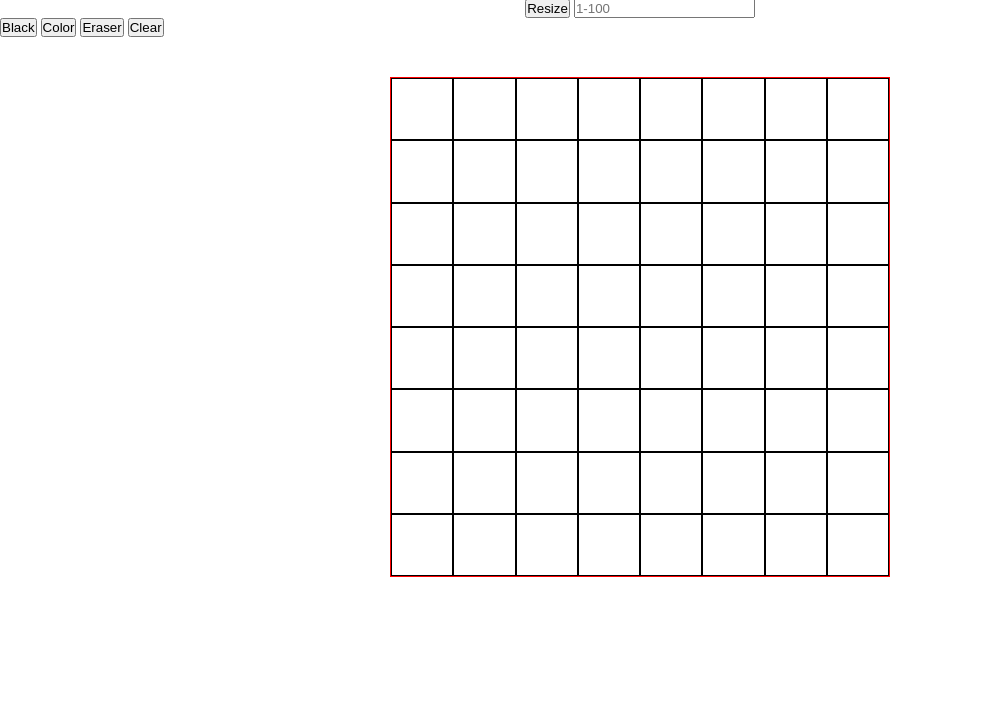
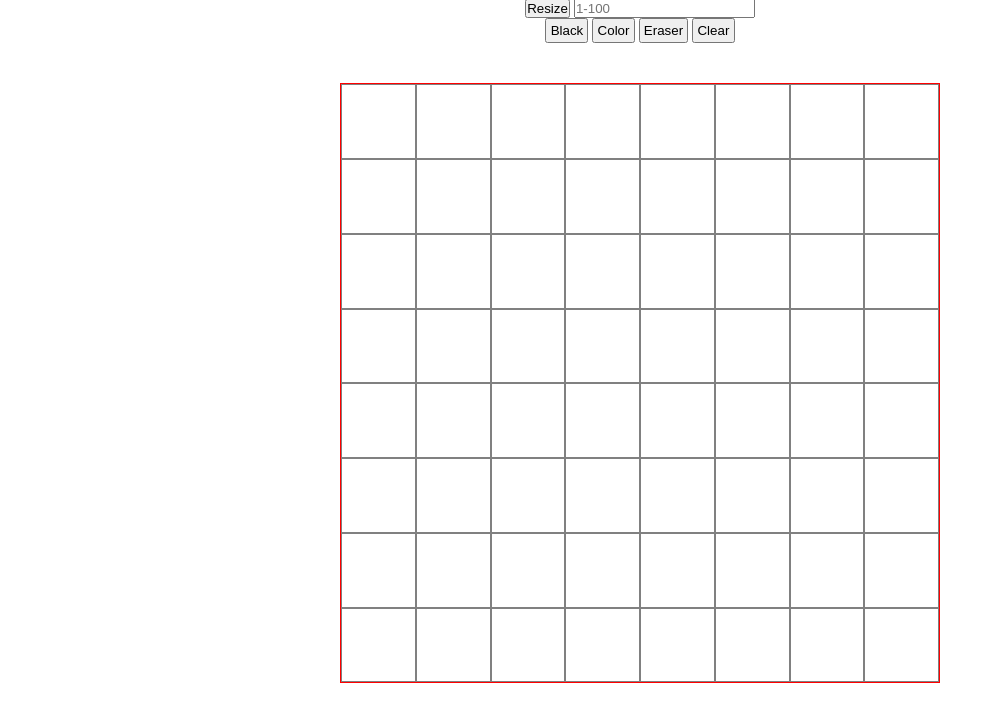
Before and after one commit to dlenh/etch-a-sketch, a plain HTML site: page index.html in a window 1280 px wide. Shown: the part 28-750 px from the top of the page, without its empty margins (0-1003 px from the left). Drawn offline with Linux system fonts and the light colour scheme.

Commit message:
Styled buttons depending on what is clicked.

```diff
--- a/style.css
+++ b/style.css
@@ -9,14 +9,29 @@ body {
     height: 100%;
 }
 
-.header {
+.header,
+.buttons {
     text-align: center;
+}
+
+#black,
+#color,
+#eraser,
+#clear {
+    padding: .2rem;
+}
+
+#black.on,
+#color.on,
+#eraser.on {
+    background-color: black;
+    color: white;
 }
 
 .container {
     display: flex;
-    height: 500px;
-    width: 500px;
+    height: 600px;
+    width: 600px;
     border: 1px solid red;
     margin: 5vh auto;
 }
@@ -28,6 +43,6 @@ body {
 }
 
 .row {
-    border: 1px solid black;
+    border: 1px solid gray;
     height: 100%;
 }
```
